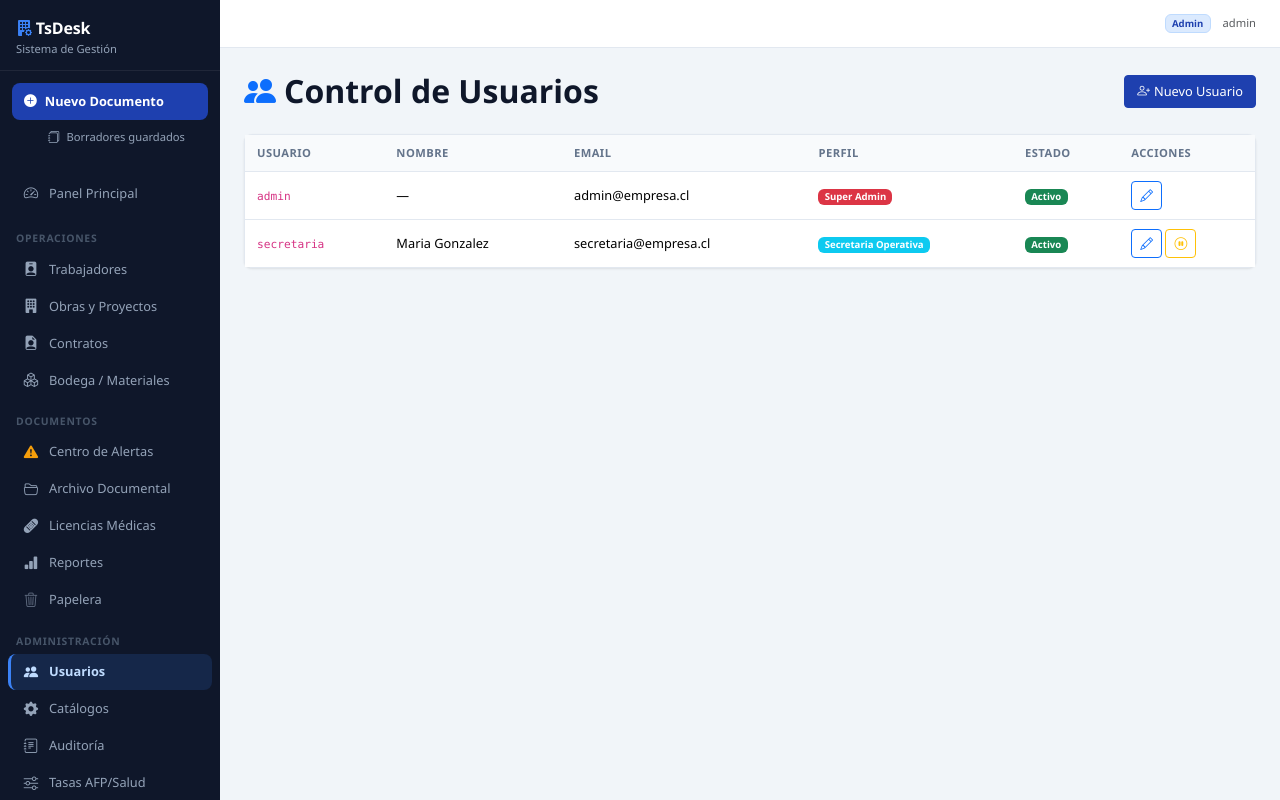
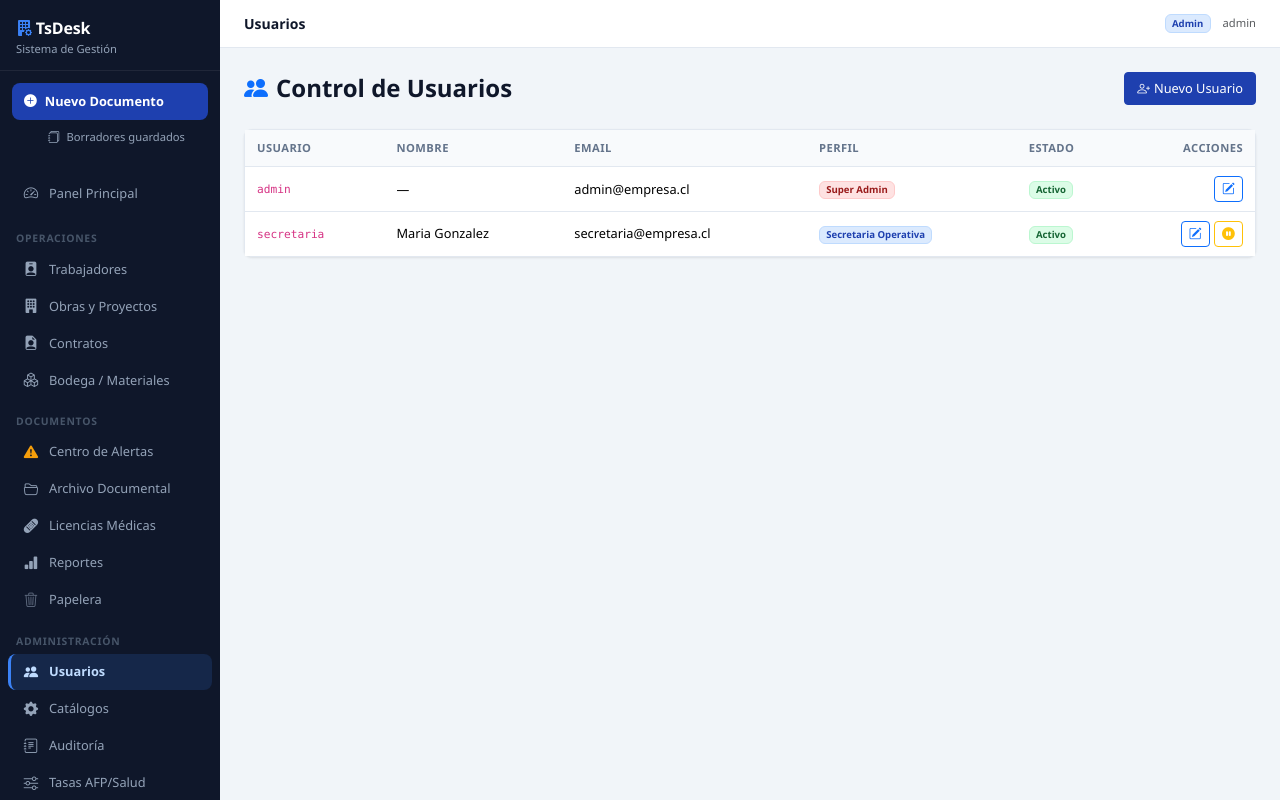
Before and after one commit to jordanrj1/Tsidesk, a Django app: page /admin-panel/usuarios/ in a window 1280 px wide. Run offline with Django 4.2, Linux system fonts and the light colour scheme; a user stored in the database is signed in; data comes from the database, SQL or seed files in the repository.

Commit message:
style: redesign fase 3 — todos los módulos con sistema de diseño v2
- page_title block en 10 templates (topbar muestra título correcto)
- Ícono bi-hospital → bi-bandaid-fill en licencias
- Ícono bi-building → bi-building-fill en obras, bi-pencil → bi-pencil-square en editar
- table-dark → tabla con CSS variables en trabajadores, contratos, usuarios
- badge bg-success/danger/warning → badge-vigente/vencido/proximo/pendiente/archivada
- action-group + btn-table para grupos de botones en tablas
- h2 → h4 en encabezados de módulos (consistente con topbar)
- Papelera y Archivo Documental con page_title correcto
- Bodega y Reportes con page_title

Co-Authored-By: Claude Sonnet 4.6 <noreply@anthropic.com>

```diff
--- a/templates/admin_panel/catalogos.html
+++ b/templates/admin_panel/catalogos.html
@@ -1,9 +1,10 @@
 {% extends 'base.html' %}
 {% block title %}Config. Catálogos | TsDesk{% endblock %}
+{% block page_title %}Catálogos{% endblock %}
 
 {% block content %}
 <div class="d-flex justify-content-between align-items-center mb-4">
-  <h2 class="mb-0 fw-bold"><i class="bi bi-gear-fill text-primary me-2"></i>Configuración de Catálogos</h2>
+  <h4 class="mb-0 fw-bold"><i class="bi bi-gear-fill text-primary me-2"></i>Configuración de Catálogos</h4>
 </div>
 
 <div class="row g-4">
--- a/templates/admin_panel/usuarios.html
+++ b/templates/admin_panel/usuarios.html
@@ -1,17 +1,18 @@
 {% extends 'base.html' %}
 {% block title %}Control de Usuarios | TsDesk{% endblock %}
+{% block page_title %}Usuarios{% endblock %}
 
 {% block content %}
 <div class="d-flex justify-content-between align-items-center mb-4">
-  <h2 class="mb-0 fw-bold"><i class="bi bi-people-fill text-primary me-2"></i>Control de Usuarios</h2>
+  <h4 class="mb-0 fw-bold"><i class="bi bi-people-fill text-primary me-2"></i>Control de Usuarios</h4>
   <a href="{% url 'admin_usuario_create' %}" class="btn btn-primary"><i class="bi bi-person-plus me-1"></i>Nuevo Usuario</a>
 </div>
 
 <div class="card border-0 shadow-sm">
   <div class="table-responsive">
     <table class="table table-hover align-middle mb-0">
-      <thead class="table-dark">
-        <tr><th>Usuario</th><th>Nombre</th><th>Email</th><th>Perfil</th><th>Estado</th><th>Acciones</th></tr>
+      <thead>
+        <tr><th>Usuario</th><th>Nombre</th><th>Email</th><th>Perfil</th><th>Estado</th><th class="text-end">Acciones</th></tr>
       </thead>
       <tbody>
         {% for u in usuarios %}
@@ -21,26 +22,28 @@
           <td>{{ u.email|default:"—" }}</td>
           <td>
             {% if u.is_superuser %}
-              <span class="badge bg-danger">Super Admin</span>
+              <span class="badge badge-vencido">Super Admin</span>
             {% else %}
-              <span class="badge bg-info">Secretaria Operativa</span>
+              <span class="badge badge-pendiente">Secretaria Operativa</span>
             {% endif %}
           </td>
           <td>
             {% if u.is_active %}
-              <span class="badge bg-success">Activo</span>
+              <span class="badge badge-vigente">Activo</span>
             {% else %}
-              <span class="badge bg-secondary">Inactivo</span>
+              <span class="badge badge-archivada">Inactivo</span>
             {% endif %}
           </td>
-          <td>
-            <a href="{% url 'admin_usuario_edit' u.pk %}" class="btn btn-sm btn-outline-primary"><i class="bi bi-pencil"></i></a>
-            {% if u != request.user %}
-            <a href="{% url 'admin_usuario_toggle' u.pk %}" class="btn btn-sm {% if u.is_active %}btn-outline-warning{% else %}btn-outline-success{% endif %}"
-               onclick="return confirm('¿Confirma cambiar el estado de {{ u.username }}?')">
-              {% if u.is_active %}<i class="bi bi-pause-circle"></i>{% else %}<i class="bi bi-play-circle"></i>{% endif %}
-            </a>
-            {% endif %}
+          <td class="text-end">
+            <div class="action-group">
+              <a href="{% url 'admin_usuario_edit' u.pk %}" class="btn btn-table btn-outline-primary" title="Editar"><i class="bi bi-pencil-square"></i></a>
+              {% if u != request.user %}
+              <a href="{% url 'admin_usuario_toggle' u.pk %}" class="btn btn-table {% if u.is_active %}btn-outline-warning{% else %}btn-outline-success{% endif %}"
+                 onclick="return confirm('¿Confirma cambiar el estado de {{ u.username }}?')" title="{% if u.is_active %}Desactivar{% else %}Activar{% endif %}">
+                {% if u.is_active %}<i class="bi bi-pause-circle-fill"></i>{% else %}<i class="bi bi-play-circle-fill"></i>{% endif %}
+              </a>
+              {% endif %}
+            </div>
           </td>
         </tr>
         {% endfor %}
--- a/templates/bodega/index.html
+++ b/templates/bodega/index.html
@@ -1,5 +1,6 @@
 {% extends 'base.html' %}
 {% block title %}Bodega / Materiales | TsDesk{% endblock %}
+{% block page_title %}Bodega / Materiales{% endblock %}
 
 {% block content %}
 
--- a/templates/documentos/central.html
+++ b/templates/documentos/central.html
@@ -1,5 +1,6 @@
 {% extends 'base.html' %}
-{% block title %}Archivo de Documentos | TsDesk{% endblock %}
+{% block title %}Archivo Documental | TsDesk{% endblock %}
+{% block page_title %}Archivo Documental{% endblock %}
 
 {% block content %}
 
--- a/templates/documentos/papelera.html
+++ b/templates/documentos/papelera.html
@@ -1,5 +1,6 @@
 {% extends 'base.html' %}
 {% block title %}Papelera de Documentos | TsDesk{% endblock %}
+{% block page_title %}Papelera{% endblock %}
 
 {% block content %}
 <div class="d-flex justify-content-between align-items-center mb-4">
--- a/templates/reportes/index.html
+++ b/templates/reportes/index.html
@@ -1,9 +1,10 @@
 {% extends 'base.html' %}
 {% block title %}Reportes Ejecutivos | TsDesk{% endblock %}
+{% block page_title %}Reportes Ejecutivos{% endblock %}
 
 {% block content %}
 <div class="d-flex justify-content-between align-items-center mb-4">
-  <h2 class="mb-0 fw-bold"><i class="bi bi-bar-chart-fill text-primary me-2"></i>Reportes Ejecutivos</h2>
+  <h4 class="mb-0 fw-bold"><i class="bi bi-bar-chart-fill text-primary me-2"></i>Reportes Ejecutivos</h4>
   <a href="{% url 'reportes_exportar_excel' %}" class="btn btn-success">
     <i class="bi bi-file-earmark-excel me-1"></i>Exportar Excel Completo
   </a>
```
Also changed, not shown: templates/contratos/list.html (+13 -10 lines), templates/licencias/list.html (+13 -10 lines), templates/obras/list.html (+8 -10 lines), templates/trabajadores/list.html (+13 -10 lines).
